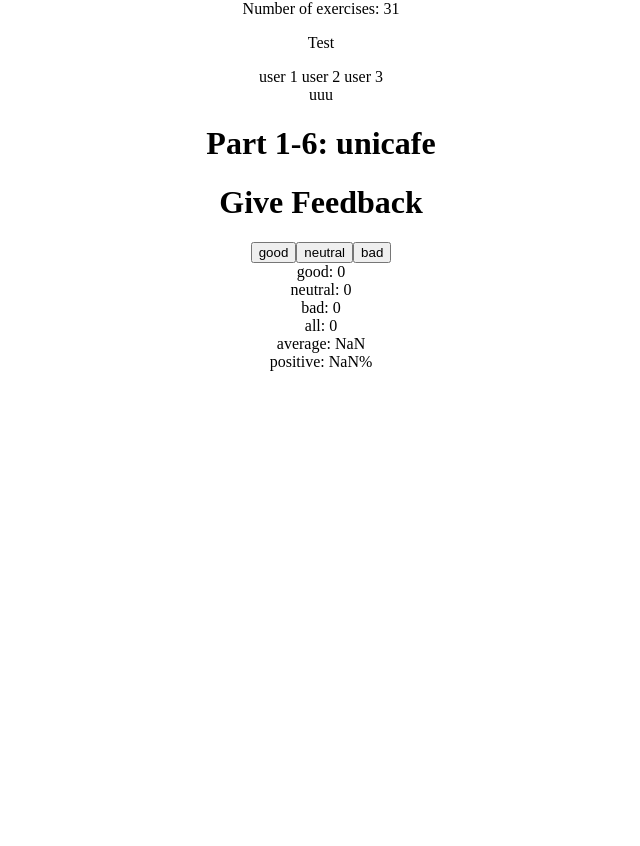
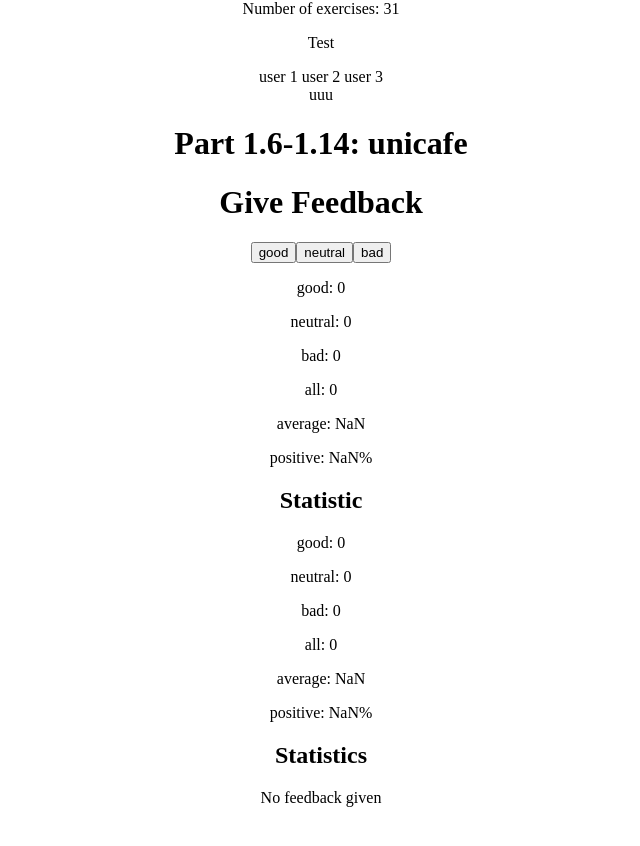
Before and after one commit to VinceNguyen000/Fullstack, a React (Vite) app in the folder part1/: page / in a window 1280 px wide. Shown: the part 658-1504 px from the top of the page, without its empty margins (319-959 px from the left). Before the commit the page ends 1069 px from the top, so only its background shows below. Built offline with nearby package versions, Linux system fonts and the light colour scheme.

Commit message:
update 1.9

```diff
--- a/part1/src/App.jsx
+++ b/part1/src/App.jsx
@@ -77,21 +77,46 @@ const History = (props) => {
   return <div>button press history: {props.allClicks.join(" ")}</div>;
 };
 
-//------------------------------------------------- 1.7
-const Statistics = (props) => {
+//------------------------------------------------- 1.8
+const Statistic = ({ good, neutral, bad, all, average, positive }) => (
+  <div>
+    <p>good: {good}</p>
+    <p>neutral: {neutral}</p>
+    <p>bad: {bad}</p>
+    <p>all: {all}</p>
+    <p>average: {average}</p>
+    <p>positive: {positive}%</p>
+  </div>
+);
+
+//------------------------------------------------- 1.9
+const Statistics = ({ good, neutral, bad, all, average, positive }) => {
+  if (all === 0) {
+    return <div>No feedback given</div>;
+  } else {
+    //passing Event Handlers to Child Components/another component here
+    return (
+      <Statistic
+        good={good}
+        neutral={neutral}
+        bad={bad}
+        all={all}
+        average={average}
+        positive={positive}
+      />
+    );
+  }
 };
-
 /*-----------------------App---------------------------------------------------------------------------------------- */
 const App = () => {
-
   const [good, setGood] = useState(0);
   const [neutral, setNeutral] = useState(0);
   const [bad, setBad] = useState(0);
   const [allFeedback, setAllFeedback] = useState(0);
 
   const all = good + neutral + bad;
-  const average = (good-bad)/all;
-  const positive = good *100/all;
+  const average = (good - bad) / all;
+  const positive = (good * 100) / all;
   /*------------------------------------------------- */
   const [counter, setCounter] = useState(0);
   console.log("rendering with counter value", counter);
@@ -231,7 +256,7 @@ const App = () => {
       {/* <Total exercises={Course.parts.map((element) => element["exercise"])} /> */}
       <p>Test</p>
       <MyComponent />
-      <h1>Part 1-6: unicafe</h1>
+      <h1>Part 1.6-1.14: unicafe</h1>
       <div>
         <Header course="Give Feedback" />
         <Button handleClick={feedbackGood} text="good" />
@@ -239,12 +264,34 @@ const App = () => {
         <Button handleClick={feedbackBad} text="bad" />
       </div>
       <div>
-        <div>good: {good}</div>
-        <div>neutral: {neutral}</div>
-        <div>bad: {bad}</div>
-        <div>all: {all}</div>
-        <div>average: {average}</div>
-        <div>positive: {positive}%</div>
+        <p>good: {good}</p>
+        <p>neutral: {neutral}</p>
+        <p>bad: {bad}</p>
+        <p>all: {all}</p>
+        <p>average: {average}</p>
+        <p>positive: {positive}%</p>
+      </div>
+      <div>
+        <h2>Statistic</h2>
+        <Statistic
+          good={good}
+          neutral={neutral}
+          bad={bad}
+          all={all}
+          average={average}
+          positive={positive}
+        />
+      </div>
+      <div>
+        <h2>Statistics</h2>
+        <Statistics
+          good={good}
+          neutral={neutral}
+          bad={bad}
+          all={all}
+          average={average}
+          positive={positive}
+        />
       </div>
     </div>
     //-------------------------------------------------
```
